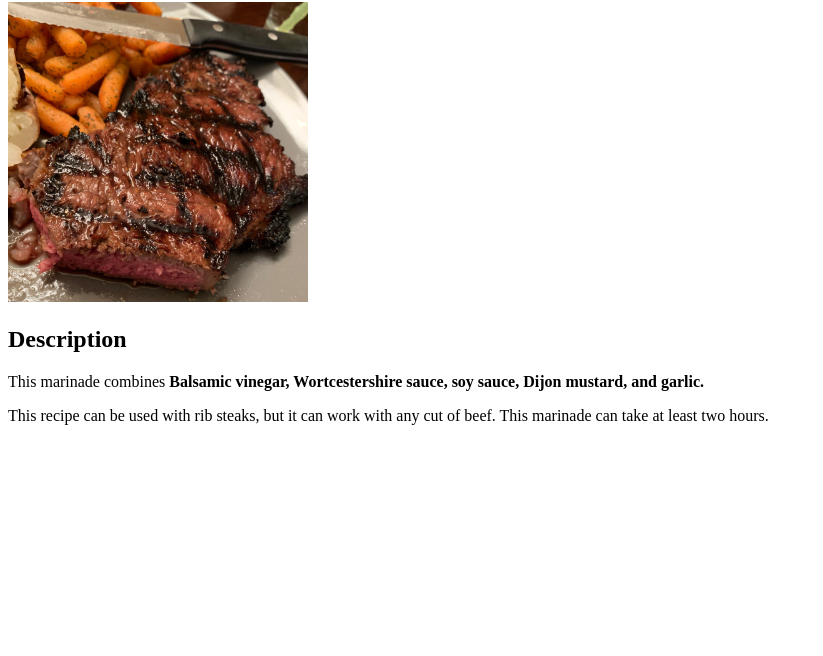
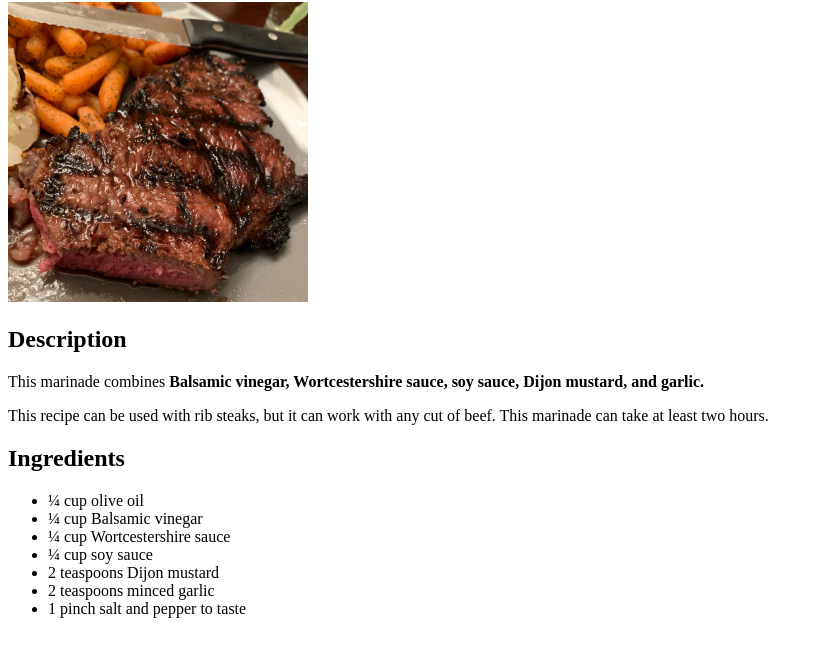
Before and after one commit to ares1345/odin-recipes, a plain HTML site: page recipes/steak-marinade.html in a window 1280 px wide. Shown: the part 78-734 px from the top of the page, without its empty margins (0-823 px from the left). Drawn offline with Linux system fonts and the light colour scheme.

Commit message:
Add the unordered list of ingredients

```diff
--- a/recipes/steak-marinade.html
+++ b/recipes/steak-marinade.html
@@ -10,8 +10,25 @@
     <h1>Recipe for steak marinade</h1>
     <img src="../img/steak-marinade.jpeg" alt="A photo of a steak" width="300">
     <h2>Description</h2>
-    <p>This marinade combines <strong>Balsamic vinegar, Wortcestershire sauce, soy sauce, Dijon mustard, and garlic.</strong></p>
-    <p>This recipe can be used with rib steaks, but it can work with any cut of beef. This marinade can take at least two hours.</p>
+        <p>This marinade combines <strong>Balsamic vinegar, Wortcestershire sauce, soy sauce, Dijon mustard, and garlic.</strong></p>
+        <p>This recipe can be used with rib steaks, but it can work with any cut of beef. This marinade can take at least two hours.</p>
+
+    <h2>Ingredients</h2>
+        <ul>
+            <li>¼ cup olive oil</li>
+            <li>¼ cup Balsamic vinegar</li>
+            <li>¼ cup Wortcestershire sauce</li>
+            <li>¼ cup soy sauce</li>
+            <li>2 teaspoons Dijon mustard</li>
+            <li>2 teaspoons minced garlic</li>
+            <li>1 pinch salt and pepper to taste</li>
+
+        </ul>
+
+
+
+
+
 </body>
 
 
```
